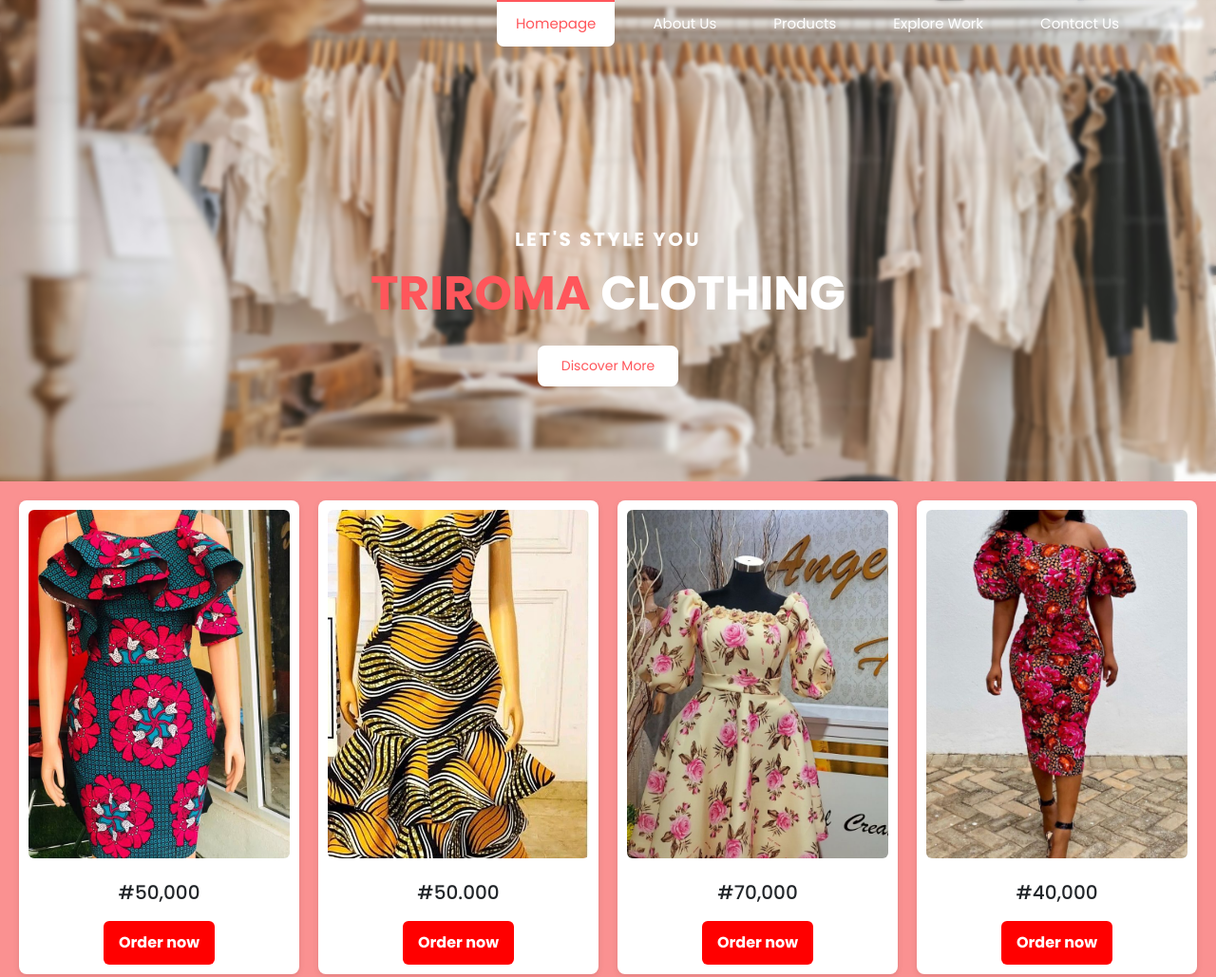
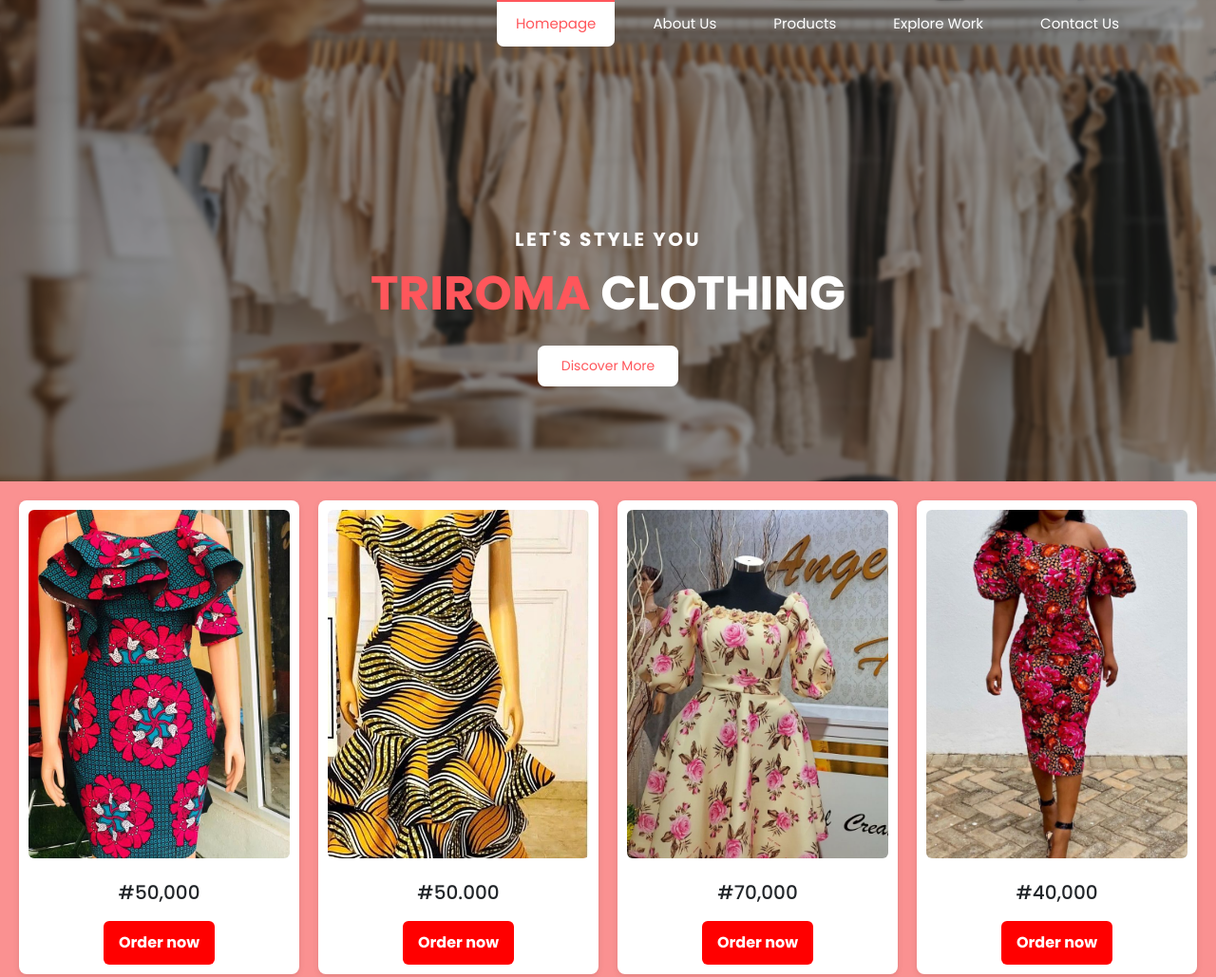
Before and after one commit to Dayveboy10/triroma-clothing, a plain HTML site: page index.html in a window 1280 px wide. Shown: the top 1029 px of the page at 95% size. Drawn offline with nearby package versions, Linux system fonts and the light colour scheme.

Commit message:
Update style.css
Signed-off-by: Dayveboy10 <147001896+Dayveboy10@users.noreply.github.com>

```diff
--- a/assets/css/style.css
+++ b/assets/css/style.css
@@ -325,6 +325,13 @@ button:focus:not(:focus-visible) {
   padding: 170px 0px 270px 0px;
   text-align: center;}
 
+.main-banner::after{
+    content: "";
+    position: absolute;
+   inset: 0;
+  background: rgba(0, 0, 0, 0.4);
+  z-index: -1;
+  }
 
 
 
```
